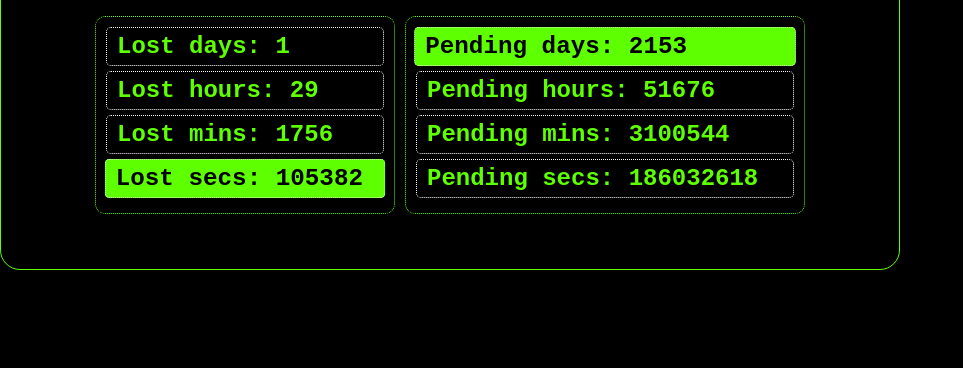
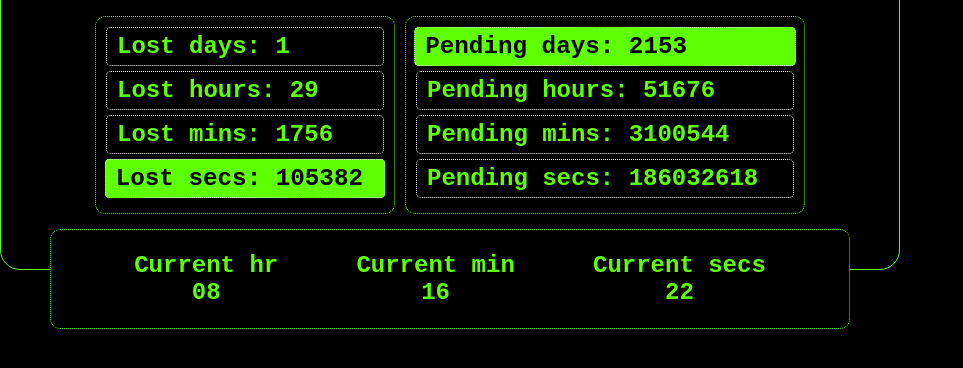
Before and after one commit to Luhgarcodes/timer, a plain HTML site: page index.html in a window 1280 px wide. Shown: the part 130-498 px from the top of the page, without its empty margins (0-963 px from the left). Drawn offline with Linux system fonts and the light colour scheme.

Commit message:
current updates

```diff
--- a/index.html
+++ b/index.html
@@ -25,7 +25,13 @@
                 <h2 id="pendinghr">Pending hr</h2>
                 <h2 id="pendingmin">Pending min</h2>
                 <h2 id="pendingsec">Pending sec</h2>
-            </div></div>
+            </div>
+            </div>
+            <div id="current">
+                <div class="current"><h2>Current hr</h2><h2 id="currenthr">00</h2></div>
+                <div class="current"><h2>Current min</h2><h2 id="currentmin">00</h2></div>
+                <div class="current"><h2>Current secs</h2><h2 id="currentsec">00</h2></div>
+            </div>
         </div>
         <script src="./script.js"></script>
 
```
